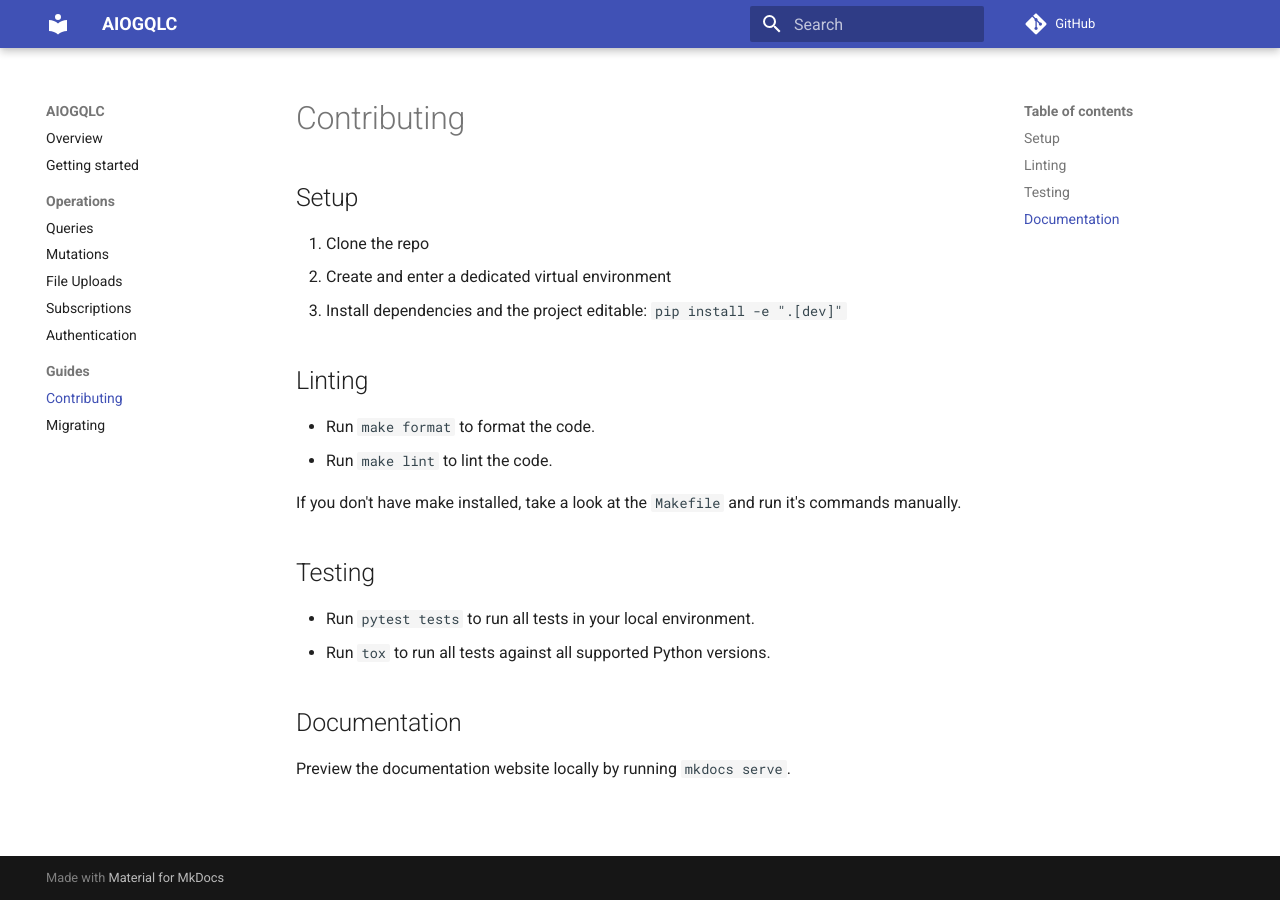
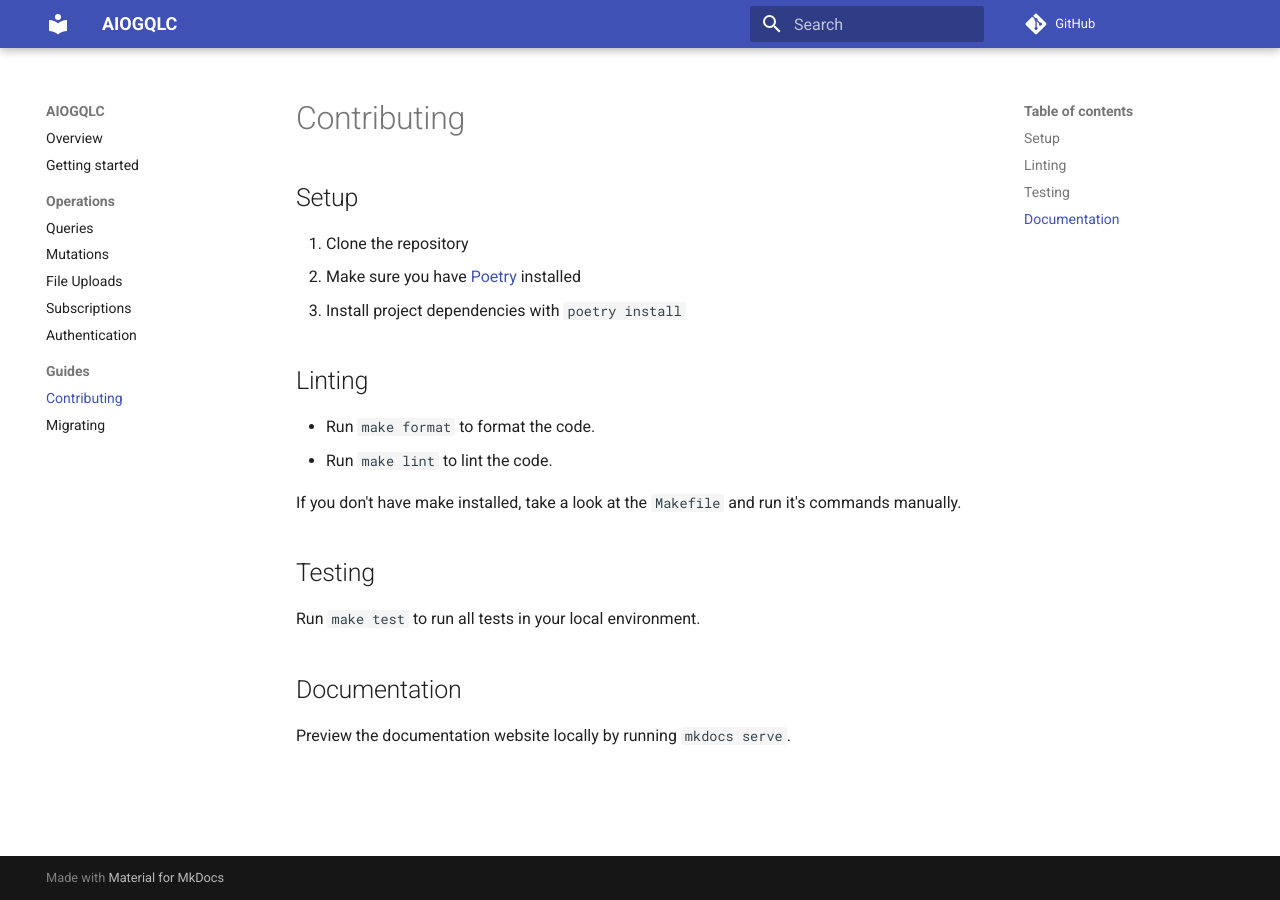
Before and after one commit to DoctorJohn/aiogqlc, an MkDocs documentation site: the page built from docs/contributing.md, in a window 1280 px wide. Built offline with MkDocs 1.6.1 and Material for MkDocs 9.7.7, drawn with Linux system fonts in a browser that asks for light colours; comment, search, counter and statistics services are not loaded.

Commit message:
Update contributing docs

```diff
--- a/docs/contributing.md
+++ b/docs/contributing.md
@@ -2,9 +2,9 @@
 
 ## Setup
 
-1. Clone the repo
-2. Create and enter a dedicated virtual environment
-3. Install dependencies and the project editable: `pip install -e ".[dev]"`
+1. Clone the repository
+2. Make sure you have [Poetry](https://python-poetry.org/) installed
+3. Install project dependencies with `poetry install`
 
 ## Linting
 
@@ -15,8 +15,7 @@ If you don't have make installed, take a look at the `Makefile` and run it's com
 
 ## Testing
 
-- Run `pytest tests` to run all tests in your local environment.
-- Run `tox` to run all tests against all supported Python versions.
+Run `make test` to run all tests in your local environment.
 
 ## Documentation
 
```
